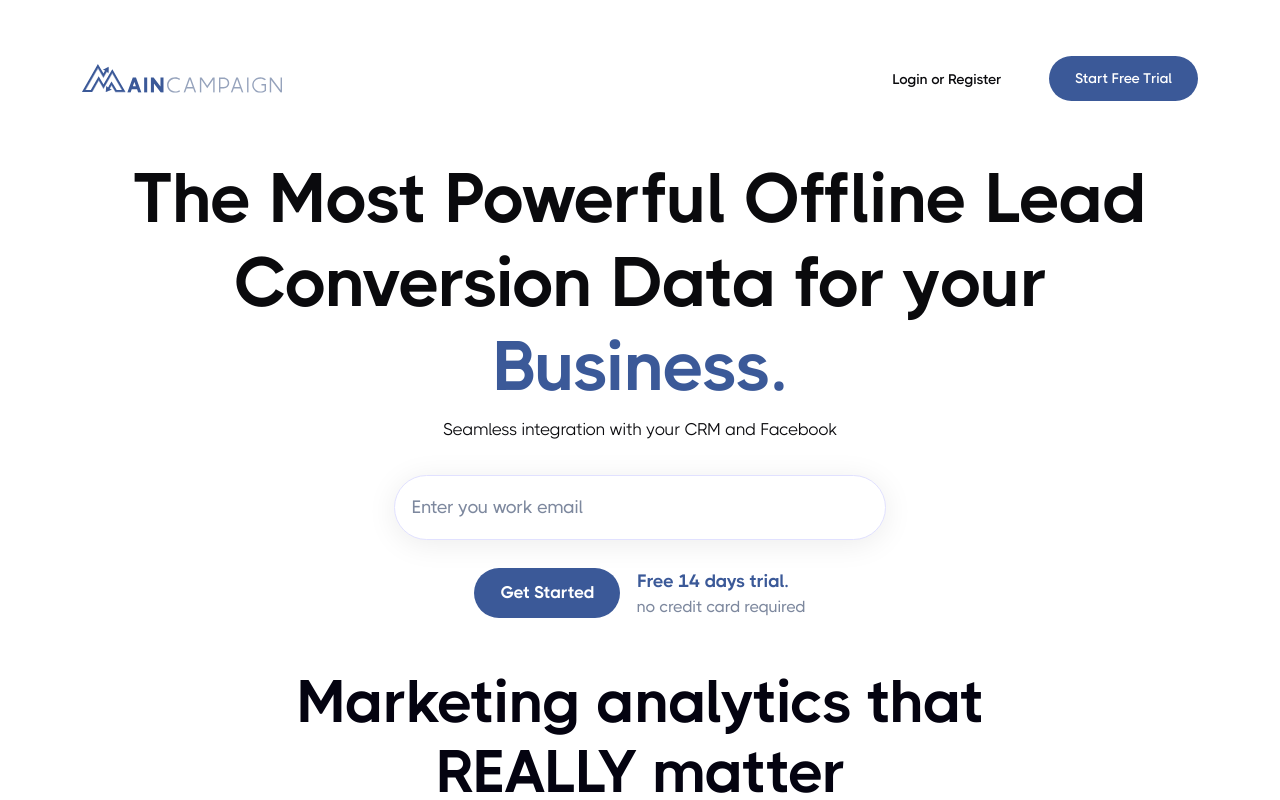
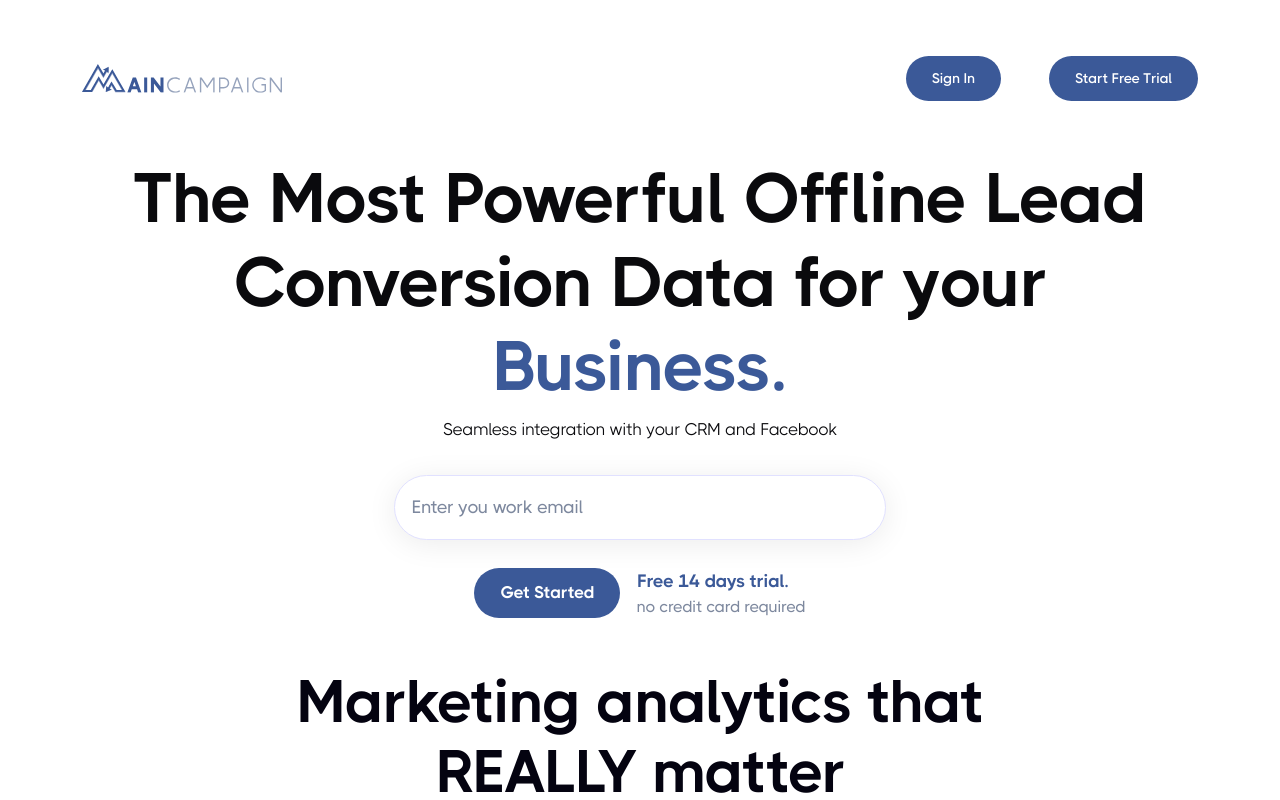
Before and after one commit to cjstanfi/main-campaign-frontend-updated, a React (Vite) app: page / in a window 1280 px wide. Shown: the top 800 px of the page. Built offline with nearby package versions, Linux system fonts and the light colour scheme.

Commit message:
testing Auth0Login.jsx

```diff
--- a/package.json
+++ b/package.json
@@ -9,6 +9,7 @@
     "preview": "vite preview"
   },
   "dependencies": {
+    "@auth0/auth0-react": "^2.0.0",
     "bootstrap": "^5.2.3",
     "react": "^18.2.0",
     "react-apexcharts": "^1.4.0",
--- a/src/components/auth0/Auth0Login.jsx
+++ b/src/components/auth0/Auth0Login.jsx
@@ -4,7 +4,11 @@ import { useAuth0 } from "@auth0/auth0-react";
 const Auth0Login = ({ className, text }) => {
     const { loginWithRedirect } = useAuth0();
 
-    return <button className={className} onClick={() => loginWithRedirect()}>{text ? text : "Sign In"}</button>;
+    function handleLoginClick(){
+        loginWithRedirect()
+    }
+
+    return <button className={className} onClick={handleLoginClick}>{text ? text : "Sign In"}</button>;
 };
 
 export default Auth0Login;
--- a/src/components/landing/LandingHeader.jsx
+++ b/src/components/landing/LandingHeader.jsx
@@ -4,6 +4,7 @@ import React, { useEffect, useState } from "react";
 import { useScreenFixedProvider } from "../common/context/ScreenFixedProvider";
 import SidebarLogo from "../../assets/images/svg/sidebar-logo.svg";
 import { Link } from "react-router-dom";
+import Auth0Login from "../auth0/Auth0Login.jsx";
 const Header = () => {
   const BeforeDesktop = ({ children }) => {
     const isBeforeDesktop = useMediaQuery({ maxWidth: 991.98 });
@@ -47,11 +48,7 @@ const Header = () => {
                 </div>
               </div>
               <div className="d-flex align-items-center">
-                <Link to="/" className="text-decoration-none">
-                  <span className="font-sm fw_600 ff_thicccboi_semibold color_light_black">
-                    Login or Register
-                  </span>
-                </Link>
+                <Auth0Login className="font-sm fw_600 ff_thicccboi_semibold color_white leads_btn"/>
                 <button className="font-sm fw_600 ff_thicccboi_semibold color_white leads_btn ms-5">
                   Start Free Trial
                 </button>
```
Also changed, not shown: 1 other file (tests, documents, lock files or other folders).
